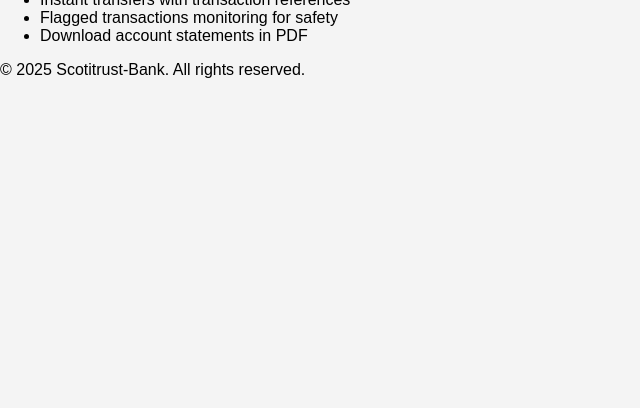
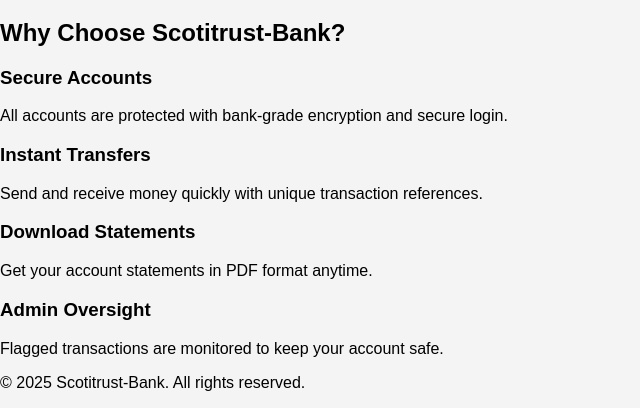
Before and after one commit to alvinmoore703-ui/BankApp, a Flask app: page / in a window 1280 px wide. Shown: the part 453-861 px from the top of the page, without its empty margins (0-640 px from the left). Before the commit the page ends 531 px from the top, so only its background shows below. Run offline with Flask 3, Linux system fonts and the light colour scheme.

Commit message:
Update index.html

```diff
--- a/templates/index.html
+++ b/templates/index.html
@@ -3,10 +3,13 @@
 <head>
     <meta charset="UTF-8">
     <title>Scotitrust-Bank</title>
-    <link rel="stylesheet" href="/static/style.css">
+    <link rel="stylesheet" href="{{ url_for('static', filename='style.css') }}">
 </head>
 <body>
+
+<!-- Header -->
 <header>
+    <img src="{{ url_for('static', filename='logo.png') }}" alt="Scotitrust-Bank Logo" width="120">
     <h1>Scotitrust-Bank</h1>
     <nav>
         <a href="/login">Login</a> |
@@ -14,24 +17,40 @@
     </nav>
 </header>
 
+<!-- Hero Section -->
 <section class="hero">
     <h2>Your trusted fintech bank</h2>
     <p>Fast, secure, and easy-to-use banking at your fingertips.</p>
     <a class="btn" href="/register">Get Started</a>
 </section>
 
+<!-- Features Section -->
 <section class="features">
-        <h2>Features</h2>
-        <ul>
-            <li>Unique account numbers for all users</li>
-            <li>Instant transfers with transaction references</li>
-            <li>Flagged transactions monitoring for safety</li>
-            <li>Download account statements in PDF</li>
-        </ul>
+    <h2>Why Choose Scotitrust-Bank?</h2>
+    <div class="feature-cards">
+        <div class="feature-card">
+            <h3>Secure Accounts</h3>
+            <p>All accounts are protected with bank-grade encryption and secure login.</p>
+        </div>
+        <div class="feature-card">
+            <h3>Instant Transfers</h3>
+            <p>Send and receive money quickly with unique transaction references.</p>
+        </div>
+        <div class="feature-card">
+            <h3>Download Statements</h3>
+            <p>Get your account statements in PDF format anytime.</p>
+        </div>
+        <div class="feature-card">
+            <h3>Admin Oversight</h3>
+            <p>Flagged transactions are monitored to keep your account safe.</p>
+        </div>
+    </div>
 </section>
 
+<!-- Footer -->
 <footer>
     <p>© 2025 Scotitrust-Bank. All rights reserved.</p>
 </footer>
+
 </body>
 </html>
```
Lines whose indentation alone changed are shown as unchanged.
